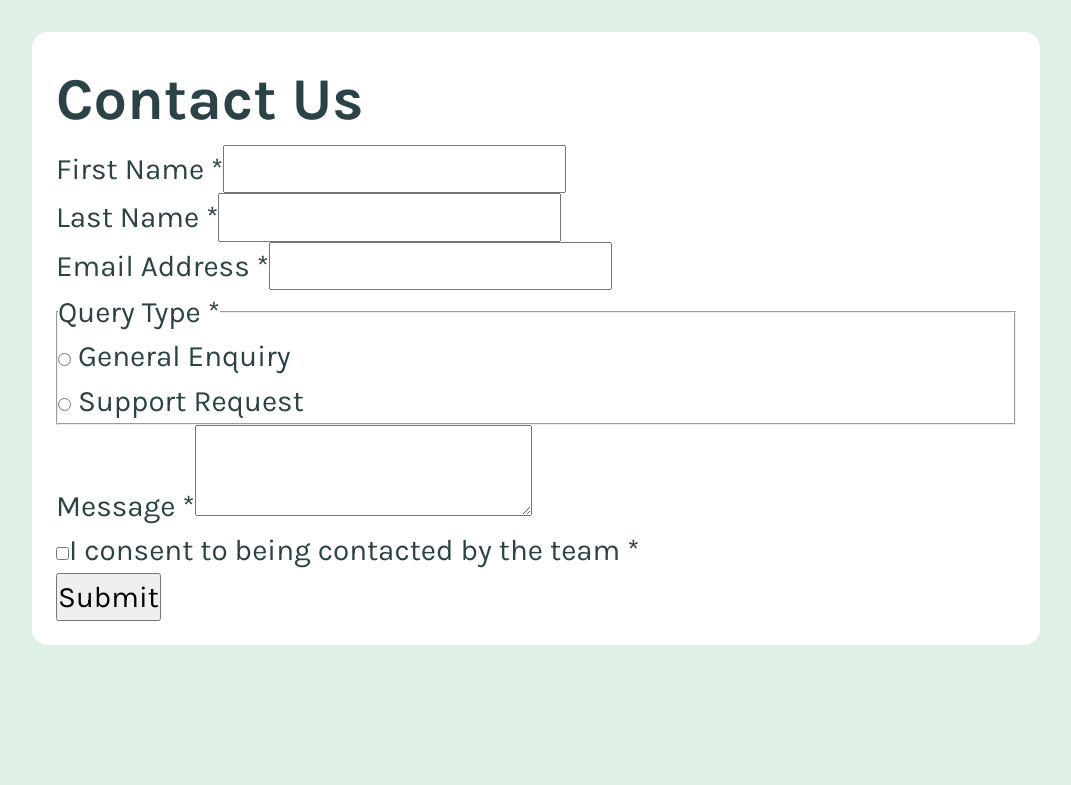
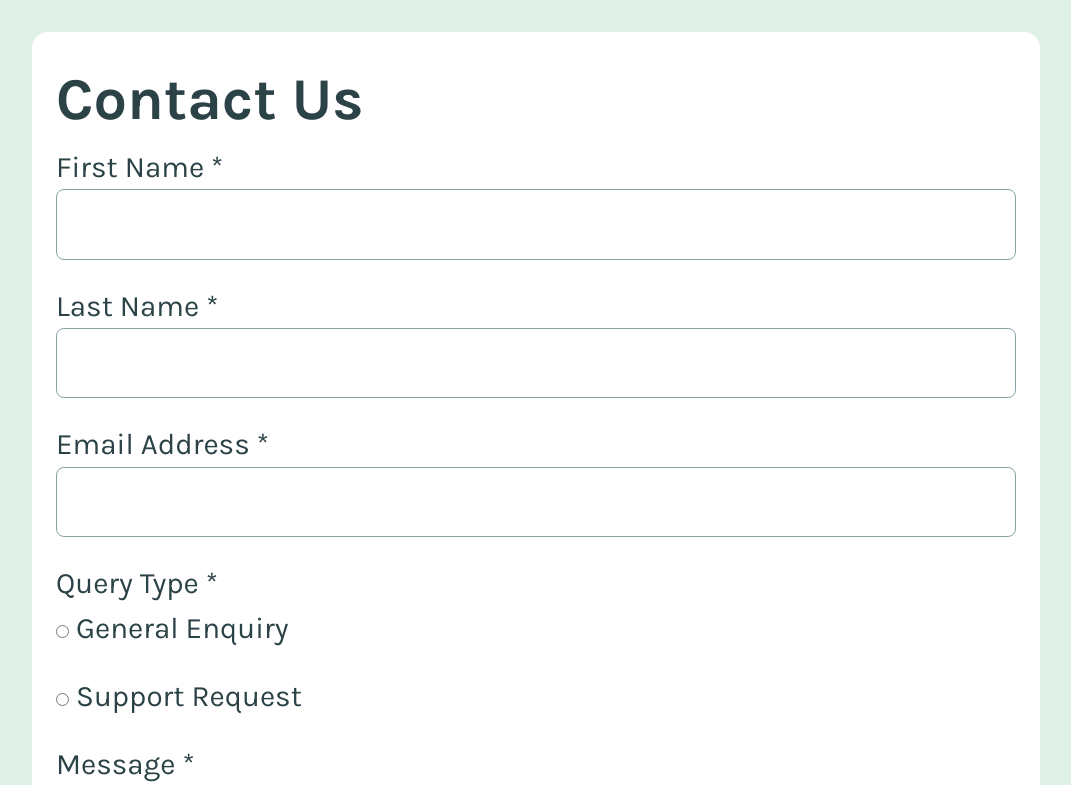
Before and after one commit to mayor-creator/contact_form_app, a React (Vite) app: page / in a window 1280 px wide. Shown: the top 785 px of the page, without its empty margins (104-1175 px from the left). Built offline with nearby package versions, Linux system fonts and the light colour scheme.

Commit message:
add css properties and removed unnecessary class names

```diff
--- a/src/components/Form.jsx
+++ b/src/components/Form.jsx
@@ -4,6 +4,8 @@ import { invalidInput } from "../util/validate";
 import { invalidEmail } from "../util/validate";
 import { invalidCheckBox } from "../util/validate";
 import { invalidRadioSelect } from "../util/validate";
+
+import styles from "./Form.module.css";
 
 export function Form() {
   const [firstName, setFirstName] = useState("");
@@ -21,12 +23,13 @@ export function Form() {
 
   return (
     <>
-      <form onSubmit={onSubmit}>
-        <div className="name_container">
-          <div className="first_name_container">
+      <form onSubmit={onSubmit} className={styles.form_wrapper}>
+        <div className={styles.name_container}>
+          <div>
             <label htmlFor="firstName">
               First Name <span>*</span>
               <input
+                className={styles.inputField}
                 type="text"
                 name="firstName"
                 id="firstName"
@@ -41,10 +44,11 @@ export function Form() {
               )}
             </label>
           </div>
-          <div className="last_name_container">
+          <div>
             <label htmlFor="lastName">
               Last Name <span>*</span>
               <input
+                className={styles.inputField}
                 type="text"
                 name="lastName"
                 id="lastName"
@@ -60,10 +64,11 @@ export function Form() {
             </label>
           </div>
         </div>
-        <div className="email_address_container">
+        <div>
           <label htmlFor="email_address">
             Email Address <span>*</span>
             <input
+              className={styles.inputField}
               type="email"
               name="emailAddress"
               id="emailAddress"
@@ -75,7 +80,7 @@ export function Form() {
             )}
           </label>
         </div>
-        <fieldset className="query_field">
+        <fieldset className={styles.query_field}>
           <legend>
             Query Type <span>*</span>
           </legend>
@@ -109,10 +114,11 @@ export function Form() {
             <span>Please select a query type</span>
           )}
         </fieldset>
-        <div className="message_container">
+        <div>
           <label htmlFor="message">
             Message <span>*</span>
             <textarea
+              className={styles.text_area_field}
               name="message"
               id="message"
               value={message}
@@ -123,8 +129,9 @@ export function Form() {
             )}
           </label>
         </div>
-        <div className="consent_container">
+        <div>
           <input
+            className={styles.check_box_field}
             type="checkbox"
             name="consent"
             id="consent"
@@ -138,7 +145,9 @@ export function Form() {
             <span>To submit this form, please consent to being contacted</span>
           )}
         </div>
-        <button type="submit">Submit</button>
+        <button className={styles.button} type="submit">
+          Submit
+        </button>
       </form>
     </>
   );
```
